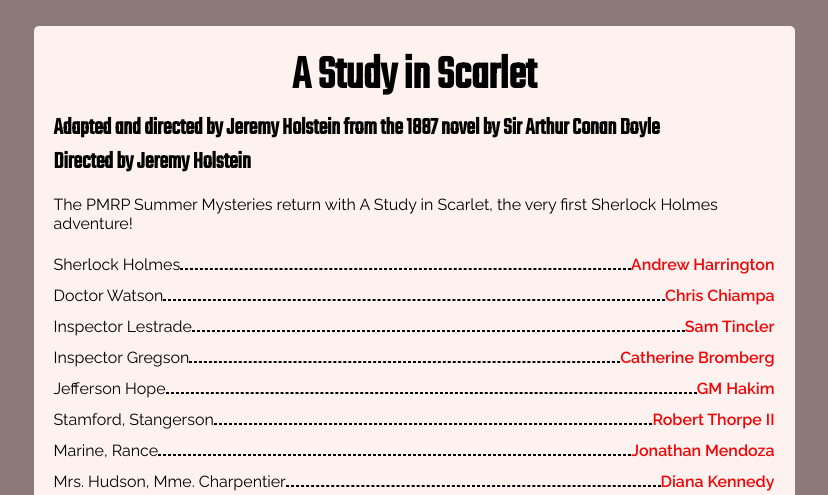
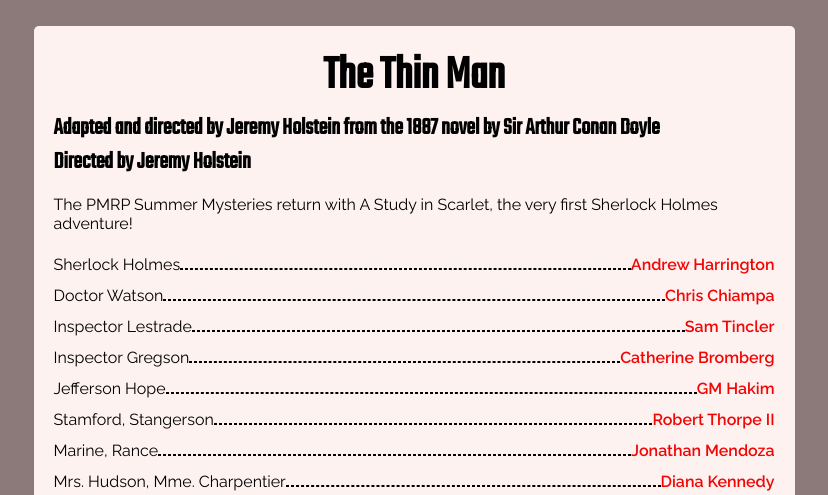
Before and after one commit to practicalmess/pmrp-program, a Gatsby site: page / in a window 1280 px wide. Shown: the part 605-1100 px from the top of the page, without its empty margins (226-1054 px from the left). Built offline with nearby package versions, Linux system fonts and the light colour scheme; Gatsby itself is replaced by a stand-in of ours.

Commit message:
Just changed the name of the show for testing

```diff
--- a/src/data.js
+++ b/src/data.js
@@ -3,7 +3,7 @@ export const crew = "CREW";
 
 export const data = {
   scarlet: {
-    showName: "A Study in Scarlet",
+    showName: "The Thin Man",
     writerCredit:
       "Adapted and directed by Jeremy Holstein from the 1887 novel by Sir Arthur Conan Doyle",
     directorCredit: "Directed by Jeremy Holstein",
```
